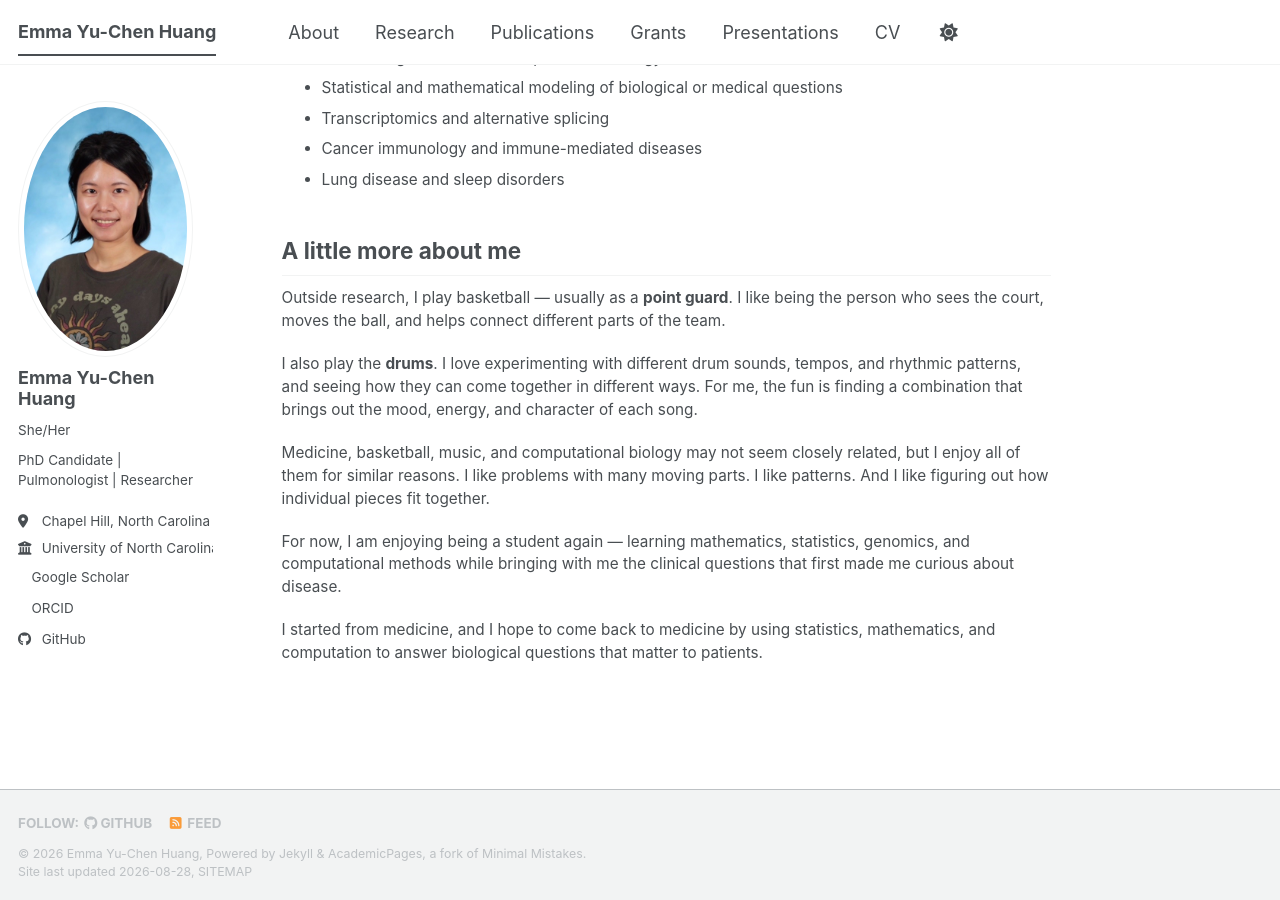
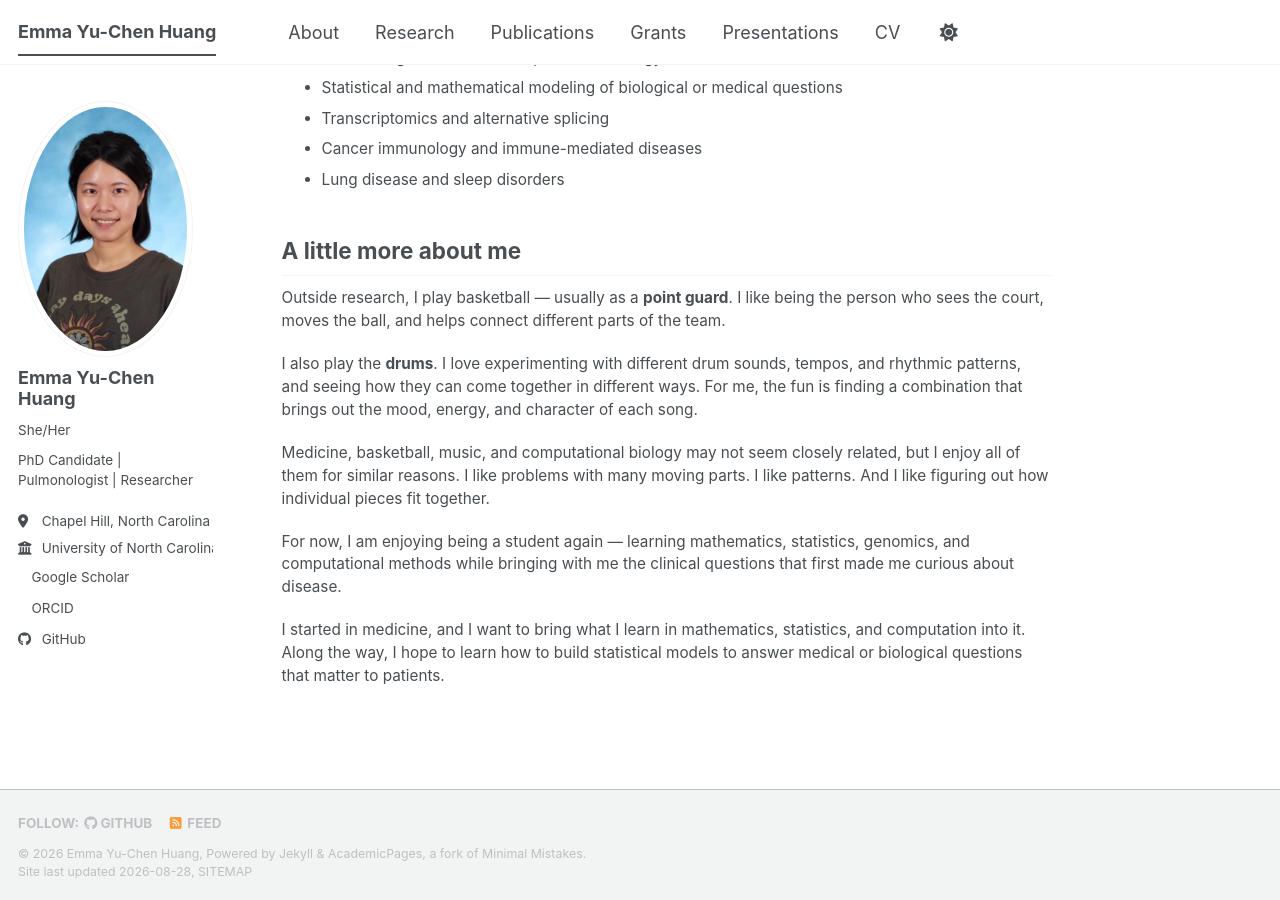
Before and after one commit to yuchen-hahaha/yuchen-hahaha.github.io, a Jekyll site: the page built from _pages/about.md, in a window 1280 px wide and 900 px high, scrolled down 767 px. Built offline with Jekyll 4.4.1, drawn with Linux system fonts in a browser that asks for light colours; a style sheet for code colours, icons or effects is not loaded; before the commit the page ends 1644 px from its top, so only the background shows below that.

Commit message:
Revise personal statement on medical and statistical journey
Rephrase the statement about transitioning from medicine to mathematics and computation.

```diff
--- a/_pages/about.md
+++ b/_pages/about.md
@@ -42,6 +42,7 @@ Medicine, basketball, music, and computational biology may not seem closely rela
 
 For now, I am enjoying being a student again — learning mathematics, statistics, genomics, and computational methods while bringing with me the clinical questions that first made me curious about disease.
 
-I started from medicine, and I hope to come back to medicine by using statistics, mathematics, and computation to answer biological questions that matter to patients.
+I started in medicine, and I want to bring what I learn in mathematics, statistics, and computation into it. Along the way, I hope to learn how to build statistical models to answer medical or biological questions that matter to patients.
+
 
 </div>
```
